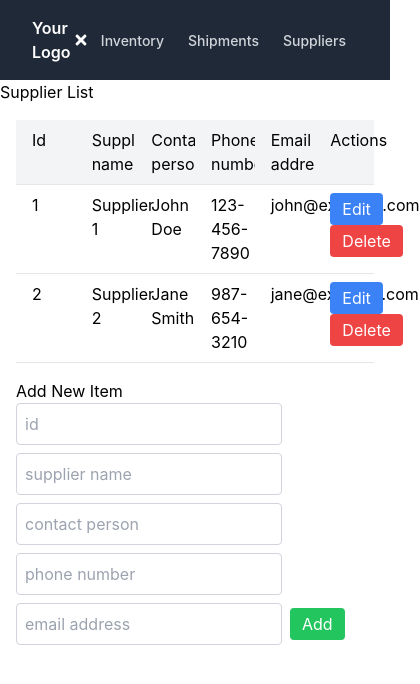
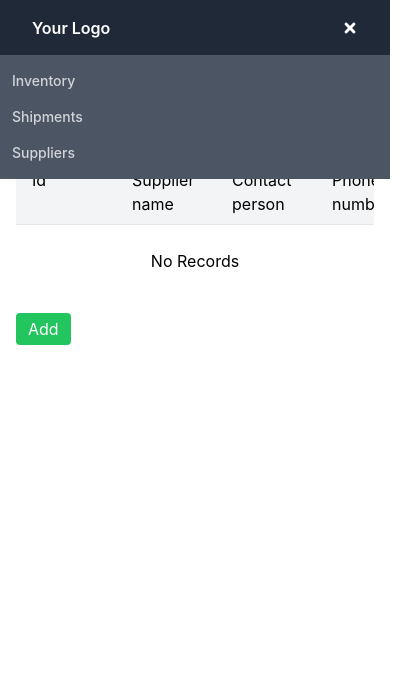
Before and after one commit to maharajuyamala/supply-chain-management, a React (Create React App) app: page /suppliers in a window 390 px wide. Both pictures are taken after a click on the icon 350 px from the left and 28 px from the top of the page. Shown: the top 684 px of the page, 420 px wide, since content can reach past the window. Built offline with nearby package versions, Linux system fonts and the light colour scheme.

Commit message:
feature: Add search functionality and save items in local storage, make table and navbar responsive

```diff
--- a/src/App.tsx
+++ b/src/App.tsx
@@ -13,6 +13,7 @@ function App() {
     <Provider store={store}>
       <>
         <Navbar />
+        <div className="mt-20">
           <Router>
             <Routes>
               <Route path="/" element={<InventoryList />} />
@@ -21,6 +22,7 @@ function App() {
               <Route path="/suppliers" element={<SupplierList />} />
             </Routes>
           </Router>
+        </div>
       </>
     </Provider>
   );
--- /dev/null
+++ b/src/LocalStorage/GlobalFunctions.ts
@@ -0,0 +1,11 @@
+export const filteredItems = (data: any, searchQuery: any) => {
+  return searchQuery?.length !== 0 && searchQuery
+    ? data.filter((item: any) =>
+        Object.values(item).some(
+          (value) =>
+            typeof value === "string" &&
+            value?.toLowerCase()?.includes(searchQuery?.toLowerCase())
+        )
+      )
+    : data;
+};
--- /dev/null
+++ b/src/LocalStorage/index.tsx
@@ -0,0 +1,22 @@
+export const loadState = (name: string) => {
+  try {
+    const serializedState = localStorage.getItem(name);
+    if (serializedState === null) {
+      return undefined;
+    }
+    return JSON.parse(serializedState);
+  } catch (err) {
+    console.error("Could not load state", err);
+    return undefined;
+  }
+};
+
+export const saveState = (name: string, state: any) => {
+  console.log(state);
+  try {
+    const serializedState = JSON.stringify(state);
+    localStorage.setItem(name, serializedState);
+  } catch (err) {
+    console.error("Could not save state", err);
+  }
+};
--- a/src/Redux/Reducers/Reducer.tsx
+++ b/src/Redux/Reducers/Reducer.tsx
@@ -1,4 +1,5 @@
 import { createSlice } from "@reduxjs/toolkit";
+import { loadState, saveState } from "../../LocalStorage";
 export interface InventoryItem {
   id: number;
   name: string;
@@ -23,54 +24,9 @@ export interface Type {
 }
 
 const initialState: Type = {
-  inventoryItems: [
-    {
-      id: 1,
-      name: "Item 1",
-      sku: "SKU001",
-      quantity: 100,
-      warehouse: "Warehouse A",
-    },
-    {
-      id: 2,
-      name: "Item 2",
-      sku: "SKU002",
-      quantity: 200,
-      warehouse: "Warehouse B",
-    },
-  ],
-  shipmentsItems: [
-    {
-      id: 1,
-      origin: "Location A",
-      destination: "Location B",
-      status: "In Transit",
-      estimatedDelivery: "2024-05-25",
-    },
-    {
-      id: 2,
-      origin: "Location C",
-      destination: "Location D",
-      status: "Delivered",
-      estimatedDelivery: "2024-05-20",
-    },
-  ],
-  suppliersItems: [
-    {
-      id: 1,
-      name: "Supplier 1",
-      contactPerson: "John Doe",
-      phone: "123-456-7890",
-      email: "john@example.com",
-    },
-    {
-      id: 2,
-      name: "Supplier 2",
-      contactPerson: "Jane Smith",
-      phone: "987-654-3210",
-      email: "jane@example.com",
-    },
-  ],
+  inventoryItems: loadState("inventoryItems") || [],
+  shipmentsItems: loadState("shipmentsItems") || [],
+  suppliersItems: loadState("suppliersItems") || [],
 };
 
 const inventoryReducer = createSlice({
@@ -79,12 +35,18 @@ const inventoryReducer = createSlice({
   reducers: {
     ADD_INVENTORY: (state, action) => {
       state.inventoryItems = [...state.inventoryItems, action.payload.addItems];
-      console.log([...state.inventoryItems, action.payload.addItems]);
+      saveState("inventoryItems", state.inventoryItems);
+      console.log(state.inventoryItems);
     },
-    REMOVE_INVENTORY(state, action: PayloadAction<{ removeItemId: number }>) {
+    REMOVE_INVENTORY(state, action: PayloadAction<{ removeItemId: any }>) {
+      console.log(state.inventoryItems);
+      console.log(action.payload.removeItemId);
       state.inventoryItems = state.inventoryItems.filter(
-        (item: any) => item.id !== action.payload.removeItemId
+        (item: any) => item.id != action.payload.removeItemId.id
       );
+      console.log(state.inventoryItems);
+
+      saveState("inventoryItems", state.inventoryItems);
     },
     UPDATE_INVENTORY(state, action) {
       const index = state.inventoryItems.findIndex(
@@ -92,16 +54,19 @@ const inventoryReducer = createSlice({
       );
       if (index !== -1) {
         state.inventoryItems[index] = action.payload;
+        saveState("inventoryItems", state.inventoryItems);
       }
     },
     ADD_SUPPLIER: (state, action) => {
       state.suppliersItems = [...state.suppliersItems, action.payload.addItems];
-      console.log([...state.inventoryItems, action.payload.addItems]);
+      saveState("suppliersItems", state.suppliersItems);
     },
     REMOVE_SUPPLIER(state, action: PayloadAction<{ removeItemId: number }>) {
-      state.suppliersItems = state.suppliersItems.filter(
+      const removeSupplier = state.suppliersItems.filter(
         (item: any) => item.id !== action.payload.removeItemId
       );
+      state.suppliersItems = removeSupplier;
+      saveState("suppliersItems", removeSupplier);
     },
     UPDATE_SUPPLIER(state, action) {
       const index = state.suppliersItems.findIndex(
@@ -109,15 +74,21 @@ const inventoryReducer = createSlice({
       );
       if (index !== -1) {
         state.suppliersItems[index] = action.payload;
+        saveState("suppliersItems", state.inventoryItems);
       }
     },
     ADD_SHIPMENT: (state, action) => {
+      console.log([...state.shipmentsItems, action.payload.addItems]);
       state.shipmentsItems = [...state.shipmentsItems, action.payload.addItems];
+
+      saveState("shipmentsItems", state.shipmentsItems);
     },
     REMOVE_SHIPMENT(state, action: PayloadAction<{ removeItemId: number }>) {
       state.shipmentsItems = state.shipmentsItems.filter(
         (item: any) => item.id !== action.payload.removeItemId
       );
+
+      saveState("shipmentsItems", state.shipmentsItems);
     },
     UPDATE_SHIPMENT(state, action) {
       const index = state.shipmentsItems.findIndex(
@@ -125,6 +96,7 @@ const inventoryReducer = createSlice({
       );
       if (index !== -1) {
         state.shipmentsItems[index] = action.payload;
+        saveState("shipmentsItems", state.shipmentsItems);
       }
     },
   },
--- a/src/components/Header/Navbar.tsx
+++ b/src/components/Header/Navbar.tsx
@@ -10,7 +10,7 @@ const Navbar: React.FC = () => {
   };
 
   return (
-    <nav className="bg-gray-800 p-4">
+    <nav className="bg-gray-800 p-4 fixed w-full top-0">
       <div className="max-w-7xl mx-auto px-4">
         <div className="flex justify-between items-center">
           <div className="flex items-center">
@@ -30,33 +30,52 @@ const Navbar: React.FC = () => {
               />
             )}
           </div>
-          {/* Navbar links */}
-          <div
-            className={`${
-              isOpen ? "block" : "hidden"
-            }  md:flex md:items-center`}
-          >
+          <div className={`  md:flex md:items-center hidden`}>
             <a
               href="/inventory"
-              className="text-gray-300 hover:bg-gray-700 hover:text-white px-3 py-2 rounded-md text-sm font-medium"
+              className="w-full md:w-fit text-gray-300 hover:bg-gray-700 hover:text-white px-3 py-2 rounded-md text-sm font-medium"
             >
               Inventory
             </a>
             <a
               href="/shipments"
-              className="text-gray-300 hover:bg-gray-700 hover:text-white px-3 py-2 rounded-md text-sm font-medium"
+              className="w-full md:w-fit text-gray-300 hover:bg-gray-700 hover:text-white px-3 py-2 rounded-md text-sm font-medium"
             >
               Shipments
             </a>
             <a
               href="/suppliers"
-              className="text-gray-300 hover:bg-gray-700 hover:text-white px-3 py-2 rounded-md text-sm font-medium"
+              className="text-gray-300 w-full md:w-fit hover:bg-gray-700 hover:text-white px-3 py-2 rounded-md text-sm font-medium"
             >
               Suppliers
             </a>
           </div>
         </div>
       </div>
+      <div
+        className={`${
+          isOpen ? "flex-col" : "hidden"
+        }  flex flex-col md:items-center absolute top-[55px] w-full left-0 right-0 py-2 z-40 bg-gray-600`}
+      >
+        <a
+          href="/inventory"
+          className="w-full md:w-fit text-gray-300 hover:bg-gray-700 hover:text-white px-3 py-2 rounded-md text-sm font-medium"
+        >
+          Inventory
+        </a>
+        <a
+          href="/shipments"
+          className="w-full md:w-fit text-gray-300 hover:bg-gray-700 hover:text-white px-3 py-2 rounded-md text-sm font-medium"
+        >
+          Shipments
+        </a>
+        <a
+          href="/suppliers"
+          className="text-gray-300 w-full md:w-fit hover:bg-gray-700 hover:text-white px-3 py-2 rounded-md text-sm font-medium"
+        >
+          Suppliers
+        </a>
+      </div>
     </nav>
   );
 };
--- a/src/components/Inventory/InventoryList.tsx
+++ b/src/components/Inventory/InventoryList.tsx
@@ -5,6 +5,9 @@ import { RootState } from "../../Redux/store";
 import { inventoryActions } from "../../Redux/Reducers";
 import InventoryItemComponent from "./InventoryItem";
 import DataTable from "../Table";
+import { filteredItems } from "../../LocalStorage/GlobalFunctions";
+import { useParams } from "react-router-dom";
+import MultiSearchInput from "../MultiSearchComp/MultiSearchInput";
 
 const InventoryList: React.FC = () => {
   const [editingItemId, setEditingItemId] = useState<number | null>(null);
@@ -34,29 +37,15 @@ const InventoryList: React.FC = () => {
     }
   };
 
-  const handleSave = () => {
-    dispatch(
-      inventoryActions.UPDATE_INVENTORY({ updatedItem: editItemValues })
-    );
+  const handleSave = (data: any) => {
+    dispatch(inventoryActions.UPDATE_INVENTORY(data));
     setEditingItemId(null);
-    setEditItemValues({
-      id: 0,
-      name: "",
-      sku: "",
-      quantity: 0,
-      warehouse: "",
-    });
+    setEditItemValues(null);
   };
 
   const handleCancel = () => {
     setEditingItemId(null);
-    setEditItemValues({
-      id: 0,
-      name: "",
-      sku: "",
-      quantity: 0,
-      warehouse: "",
-    });
+    setEditItemValues(null);
   };
 
   const handleInputChange = (
@@ -95,16 +84,25 @@ const InventoryList: React.FC = () => {
     dispatch(inventoryActions.REMOVE_INVENTORY({ removeItemId: itemId }));
   };
   const columns = ["ID", "item name", "SKU", "quantity", "warehouse"];
+  const [filteredData, setFilteredData] = useState(inventoryItems);
 
   return (
     <div>
-      <h2>Inventory List</h2>
+      <div className="flex justify-between items-center">
+        <h2 className="text-2xl font-semibold px-5">Inventory List</h2>
+        <MultiSearchInput
+          columns={columns}
+          setFilteredData={setFilteredData}
+          data={inventoryItems}
+        />
+      </div>
       <DataTable
-        data={inventoryItems}
+        data={filteredData}
         columns={columns}
         onAdd={handleAddNewItem}
-        onEdit={handleEdit}
+        onEdit={handleSave}
         onDelete={handleDelete}
+        initialState={["id", "name", "sku", "quantity", "warehouse"]}
       />
     </div>
   );
--- /dev/null
+++ b/src/components/MultiSearchComp/MultiSearchInput.tsx
@@ -0,0 +1,37 @@
+import React, { useState } from "react";
+import { filteredItems } from "../../LocalStorage/GlobalFunctions";
+
+const MultiSearchInput = ({ columns, setFilteredData, data }: any) => {
+  const placeholderText = `Search by ${columns.join(", ")}`;
+  const handleSearch = (value: any) => {
+    setQury(value);
+    window.history.pushState(
+      null,
+      "",
+      `?${value.length > 0 ? `search=${value}` : ""}`
+    );
+    setFilteredData(filteredItems(data, value));
+  };
+  const params = new URLSearchParams(window.location.search);
+  const [query, setQury] = useState(params.get("search"));
+
+  React.useEffect(() => {
+    const params = new URLSearchParams(window.location.search);
+    setFilteredData(filteredItems(data, params.get("search")));
+  }, []);
+  return (
+    <div className="px-5  flex">
+      <input
+        type="text"
+        value={query || ""}
+        placeholder={placeholderText}
+        onChange={(e) => {
+          handleSearch(e?.target?.value);
+        }}
+        className="w-full md:w-[40svw] px-3 py-2 border border-gray-300 rounded-lg"
+      />
+    </div>
+  );
+};
+
+export default MultiSearchInput;
--- a/src/components/Shipments/ShipmentsList.tsx
+++ b/src/components/Shipments/ShipmentsList.tsx
@@ -4,6 +4,7 @@ import { useDispatch, useSelector } from "react-redux";
 import { RootState } from "../../Redux/store";
 import { inventoryActions } from "../../Redux/Reducers";
 import DataTable from "../Table";
+import MultiSearchInput from "../MultiSearchComp/MultiSearchInput";
 
 const InventoryList: React.FC = () => {
   const [editingItemId, setEditingItemId] = useState<number | null>(null);
@@ -12,7 +13,7 @@ const InventoryList: React.FC = () => {
 
   const dispatch = useDispatch();
   const { shipmentsItems } = useSelector((state: RootState) => state);
-
+  console.log(shipmentsItems);
   const handleEdit = (itemId: any) => {
     setEditingItemId(itemId);
     const itemToEdit = shipmentsItems.find((item: any) => item.id === itemId);
@@ -63,17 +64,31 @@ const InventoryList: React.FC = () => {
     dispatch(inventoryActions.REMOVE_SHIPMENT({ removeItemId: itemId }));
   };
   const columns = ["shipment ID", "origin", "destination", "status"];
-
+  const [filteredData, setFilteredData] = useState(shipmentsItems);
   return (
     <div>
-      <h2>Shipment List</h2>
+      <div className="flex justify-between items-center">
+        <h2 className="text-2xl font-semibold px-5">Shipment List</h2>
+        <MultiSearchInput
+          columns={columns}
+          setFilteredData={setFilteredData}
+          data={shipmentsItems}
+        />
+      </div>
       <DataTable
-        data={shipmentsItems}
+        data={filteredData}
         columns={columns}
         onAdd={handleAddNewItem}
         onEdit={handleSave}
         onDelete={handleDelete}
         statusOptions={["In Transit", "Delivered", "Delayed"]}
+        initialState={[
+          "id",
+          "origin",
+          "destination",
+          "status",
+          "estimatedDelivery",
+        ]}
       />
     </div>
   );
--- a/src/components/SupplierList/SupplierList.tsx
+++ b/src/components/SupplierList/SupplierList.tsx
@@ -4,6 +4,7 @@ import { useDispatch, useSelector } from "react-redux";
 import { RootState } from "../../Redux/store";
 import { inventoryActions } from "../../Redux/Reducers";
 import DataTable from "../Table";
+import MultiSearchInput from "../MultiSearchComp/MultiSearchInput";
 
 const InventoryList: React.FC = () => {
   const [editingItemId, setEditingItemId] = useState<number | null>(null);
@@ -68,16 +69,24 @@ const InventoryList: React.FC = () => {
     "phone number",
     "email address",
   ];
-
+  const [filteredData, setFilteredData] = useState(suppliersItems);
   return (
     <div>
-      <h2>Supplier List</h2>
+      <div className="flex justify-between items-center">
+        <h2 className="text-2xl font-semibold px-5">Supplier List</h2>
+        <MultiSearchInput
+          columns={columns}
+          setFilteredData={setFilteredData}
+          data={suppliersItems}
+        />
+      </div>
       <DataTable
-        data={suppliersItems}
+        data={filteredData}
         columns={columns}
         onAdd={handleAddNewItem}
         onEdit={handleSave}
         onDelete={handleDelete}
+        initialState={["id", "name", "contactPerson", "phone", "email"]}
       />
     </div>
   );
--- a/src/components/Table/index.tsx
+++ b/src/components/Table/index.tsx
@@ -1,5 +1,10 @@
 import React, { useState } from "react";
 import { InventoryItem, ShipmentItem, SupplierItem } from "../Types";
+import { BiEditAlt } from "react-icons/bi";
+import { MdDeleteOutline } from "react-icons/md";
+import { createPortal } from "react-dom";
+import { IoCheckmarkOutline } from "react-icons/io5";
+import { RxCross1 } from "react-icons/rx";
 
 interface DataTableProps<T> {
   data: T[];
@@ -8,10 +13,19 @@ interface DataTableProps<T> {
   onEdit: (item: T) => void;
   onDelete: (id: number) => void;
   statusOptions?: string[];
+  initialState: string[];
 }
 
 const DataTable = <T extends { id: number }>(props: DataTableProps<T>) => {
-  const { data, columns, onAdd, onEdit, onDelete, statusOptions = [] } = props;
+  const {
+    data,
+    columns,
+    onAdd,
+    onEdit,
+    onDelete,
+    statusOptions = [],
+    initialState,
+  } = props;
 
   const [editingItemId, setEditingItemId] = useState<number | null>(null);
   const [editItemValues, setEditItemValues] = useState<Partial<T>>({});
@@ -58,6 +72,7 @@ const DataTable = <T extends { id: number }>(props: DataTableProps<T>) => {
   const handleAddNewItem = () => {
     onAdd(newItemValues as T);
     setNewItemValues({});
+    setAddPopUp?.(false);
   };
 
   const handleDelete = (id: number) => {
@@ -97,10 +112,14 @@ const DataTable = <T extends { id: number }>(props: DataTableProps<T>) => {
     }
   };
 
-  const gridTemplateColumns = `repeat(${columns.length + 1}, minmax(0, 1fr))`;
+  const gridTemplateColumns = `repeat(${
+    columns.length + 1
+  }, minmax(100px, 1fr))`;
+  const [addPopUp, setAddPopUp] = useState(false);
 
   return (
     <div className="p-4">
+      <div className="overflow-x-auto">
         <div className="grid" style={{ gridTemplateColumns }}>
           {columns.map((column, index) => (
             <div
@@ -114,7 +133,8 @@ const DataTable = <T extends { id: number }>(props: DataTableProps<T>) => {
             Actions
           </div>
         </div>
-      {data.map((item) => (
+        {data?.length > 0 ? (
+          data.map((item) => (
             <div key={item.id} className="grid" style={{ gridTemplateColumns }}>
               {columns.map((column, index) => (
                 <div
@@ -126,58 +146,105 @@ const DataTable = <T extends { id: number }>(props: DataTableProps<T>) => {
               ))}
               <div className="py-2 px-4 border-b border-gray-200 text-left">
                 {editingItemId === item.id ? (
-              <>
+                  <div className="flex gap-3">
                     <button
                       onClick={handleSave}
-                  className="mr-2 bg-green-500 text-white px-3 py-1 rounded"
+                      className="mr-2 text-black py-1 rounded"
                     >
-                  Save
+                      <IoCheckmarkOutline />
                     </button>
                     <button
                       onClick={handleCancel}
-                  className="bg-red-500 text-white px-3 py-1 rounded"
+                      className="mr-2 text-black py-1 rounded"
                     >
-                  Cancel
+                      <RxCross1 size={14} />
                     </button>
-              </>
+                  </div>
                 ) : (
-              <>
+                  <div className="flex gap-3">
                     <button
                       onClick={() => handleEdit(item)}
-                  className="mr-2 bg-blue-500 text-white px-3 py-1 rounded"
+                      className="mr-2 text-black py-1 rounded"
                     >
-                  Edit
+                      <BiEditAlt />
                     </button>
                     <button
                       onClick={() => handleDelete(item.id)}
-                  className="bg-red-500 text-white px-3 py-1 rounded"
+                      className="text-black py-1 rounded"
                     >
-                  Delete
+                      <MdDeleteOutline />
                     </button>
-              </>
+                  </div>
                 )}
               </div>
             </div>
+          ))
+        ) : (
+          <div className="py-6 text-center w-full">No Records</div>
+        )}
+      </div>
+      <div className="mt-4">
+        <div className="md:flex items-center">
+          <button
+            onClick={() => setAddPopUp(true)}
+            className="bg-green-500 text-white px-3 py-1 rounded h-full"
+          >
+            Add
+          </button>
+        </div>
+        {addPopUp &&
+          createPortal(
+            <div
+              className="px-auto parent bg-black bg-opacity-50 fixed bottom-0 left-0 right-0 z-[101] flex h-screen items-end justify-center pt-[4px] md:top-0 md:items-center md:bg-gray-900 md:bg-opacity-25 md:pt-0"
+              onClick={(event: any) => {
+                event.stopPropagation();
+                setAddPopUp?.(false);
+              }}
+            >
+              <div
+                className="m-auto w-[80%] md:w-[40%] bg-white p-6 rounded-lg"
+                onClick={(event: any) => {
+                  event.stopPropagation();
+                }}
+              >
+                {initialState?.map((column: any) => {
+                  return column === "status" ? (
+                    <select
+                      name={column}
+                      key={column}
+                      value={(newItemValues as any)[column] || ""}
+                      onChange={handleNewInputChange}
+                      className="mr-2 mb-2 p-2 border border-gray-300 rounded"
+                    >
+                      <option value="">Select Status</option>
+                      {statusOptions.map((option) => (
+                        <option key={option} value={option}>
+                          {option}
+                        </option>
                       ))}
-      <div className="mt-4">
-        <h3>Add New Item</h3>
-        {columns.map((column) => (
+                    </select>
+                  ) : (
                     <input
-            key={column}
                       type="text"
                       name={column}
+                      key={column}
                       placeholder={column}
                       value={(newItemValues as any)[column] || ""}
                       onChange={handleNewInputChange}
-            className="mr-2 mb-2 p-2 border border-gray-300 rounded"
+                      className="mr-2 mb-2 p-2 border border-gray-300 rounded w-full"
                     />
-        ))}
-        <button
+                  );
+                })}
+                <div
+                  className="px-2 py-1 border opacity-75 w-fit rounded-lg hover:bg-gray-100 cursor-pointer"
                   onClick={handleAddNewItem}
-          className="bg-green-500 text-white px-3 py-1 rounded"
                 >
-          Add
-        </button>
+                  Create
+                </div>
+              </div>
+            </div>,
+            document.body
+          )}
       </div>
     </div>
   );
```
Lines whose indentation alone changed are shown as unchanged.
